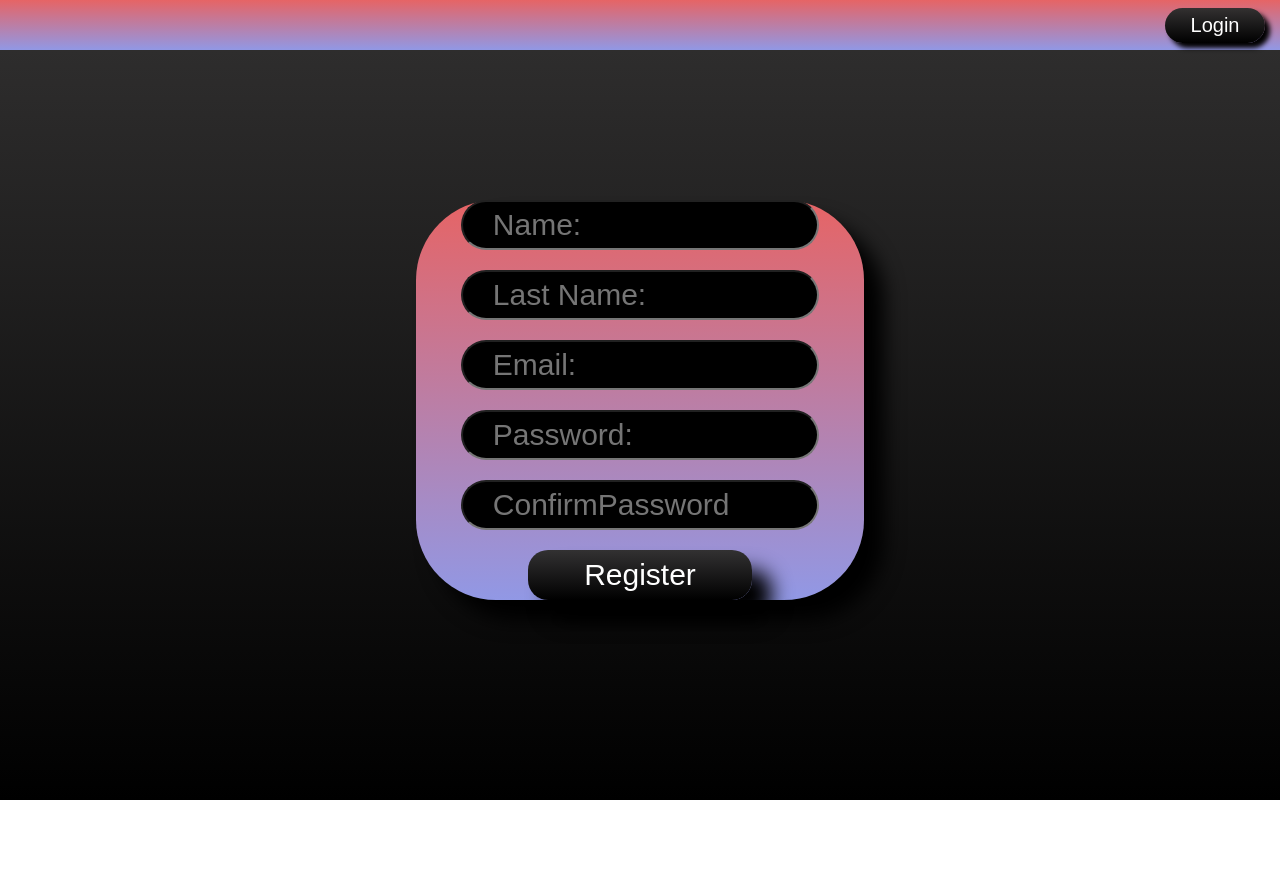
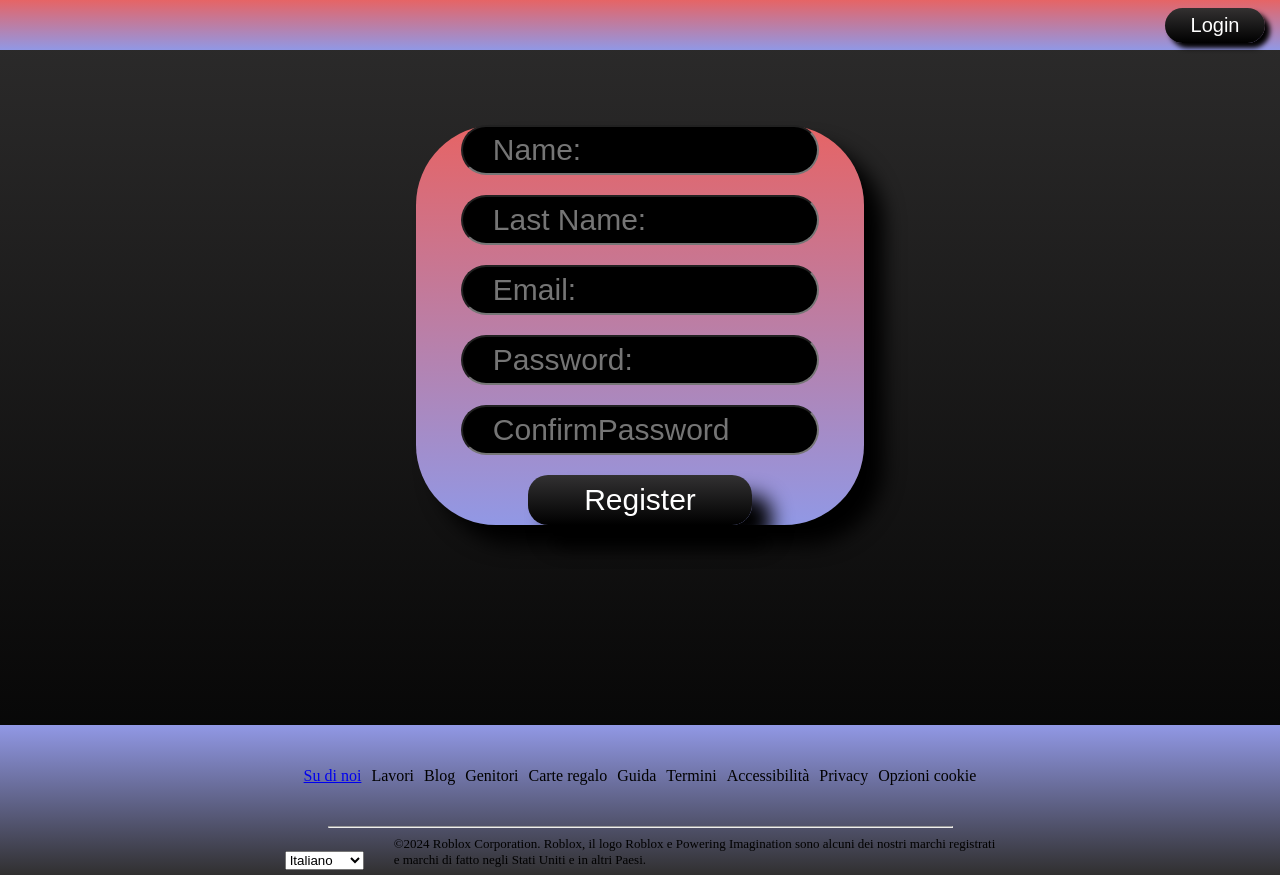
Before and after one commit to AlexBiondi99/ReactGaming, a React (Vite) app in the folder reactGaming/: page /subscribe in a window 1280 px wide. Before the commit the page ends 800 px from the top, so only its background shows below. Built offline with nearby package versions, Linux system fonts and the light colour scheme.

Commit message:
first footer commit

```diff
--- a/reactGaming/src/App.jsx
+++ b/reactGaming/src/App.jsx
@@ -1,10 +1,11 @@
 
 import { Route, Routes } from "react-router-dom";
 import { PageGame } from "./PageGame";
-import { HomePage } from "./HomePage";
+import { HomePage } from "./homePage";
 import { Navbar } from "./Navbar";
 import { LoginForm } from "./LoginForm";
 import { Subscription } from "./Subscription"
+import { Footer } from "./Footer";
 
 
 
@@ -18,6 +19,7 @@ export function App() {
                 <Route path="login" element={<LoginForm />} />
                 <Route path="subscribe" element={<Subscription />} />
             </Routes>
+            <Footer />
         </div>
 
     )
--- /dev/null
+++ b/reactGaming/src/DropdownLingue.jsx
@@ -0,0 +1,29 @@
+import React, { useState } from 'react';
+
+
+const Dropdown = () => {
+  const [selectedLanguage, setSelectedLanguage] = useState('Italiano');
+  const languages = ['Italiano', 'Inglese', 'Spagnolo', 'Francese'];
+  const handleLanguageChange = (language) => {
+    setSelectedLanguage(language);
+
+  };
+
+  return (
+    <div className="dropdown-container">
+      <select
+        value={selectedLanguage}
+        onChange={(e) => handleLanguageChange(e.target.value)}
+        className="dropdown"
+      >
+        {languages.map((language, index) => (
+          <option key={index} value={language}>
+            {language}
+          </option>
+        ))}
+      </select>
+    </div>
+  );
+};
+
+export default Dropdown;
--- /dev/null
+++ b/reactGaming/src/Footer.jsx
@@ -0,0 +1,31 @@
+import Dropdown from "./DropdownLingue";
+
+export function Footer() {
+  return (
+    <div className="footer">
+      <ul className="footerContent">
+        <li>
+            <a href="#">Su di noi</a></li>
+        <li>Lavori</li>
+        <li>Blog</li>
+        <li>Genitori</li>
+        <li>Carte regalo</li>
+        <li>Guida</li>
+        <li>Termini</li>
+        <li>Accessibilità</li>
+        <li>Privacy</li>
+        <li>Opzioni cookie</li>
+      </ul>
+
+      <hr className="hrFooter"></hr>
+      <div className="subFooter">
+        <Dropdown />
+        <p className="subFooterParagraph">
+          ©2024 Roblox Corporation. Roblox, il logo Roblox e Powering
+          Imagination sono alcuni dei nostri marchi registrati<br/> e marchi di fatto
+          negli Stati Uniti e in altri Paesi.
+        </p>
+      </div>
+    </div>
+  );
+}
--- a/reactGaming/src/global.scss
+++ b/reactGaming/src/global.scss
@@ -257,3 +257,47 @@ input {
 .linkIscrizione:hover {
     transform: scale(1.1);
 }
+.footer {
+    display: flex;
+    flex-direction: column;
+    background: white;
+    height: 150px;
+    position: relative;
+    top: 0;
+    justify-content: center;
+    padding-left: 15px;
+    padding-right: 15px;
+    z-index: 100;
+    align-items: center;
+    background: linear-gradient(#9198e5, #313030fc);
+    color: black;
+
+}
+
+.footerContent{
+    display: flex;
+    flex-direction: row;
+    list-style: none;
+    height: 100%;
+    align-items: center;
+    font-size: medium;
+    gap: 10px;
+
+}
+
+.hrFooter{
+    width: 50%;
+
+}
+
+.subFooter{
+    flex-direction: row;
+    display: flex;
+    align-items: center;
+    gap: 30px;
+    justify-content: center;
+}
+
+.subFooterParagraph{
+    font-size: small
+}
```
